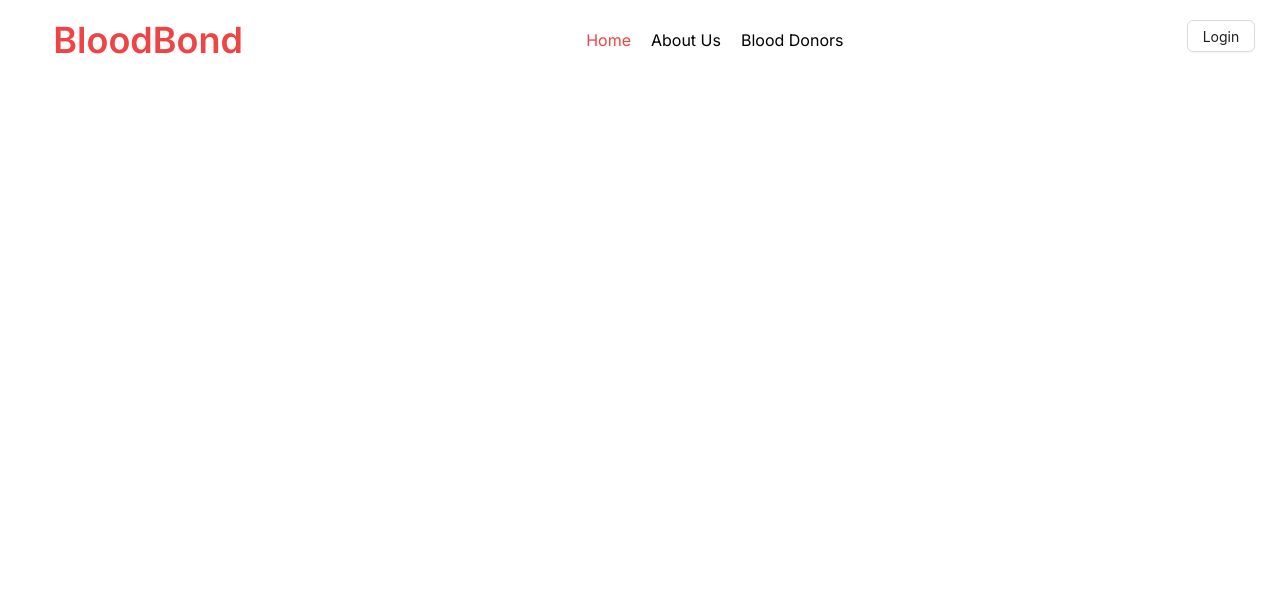
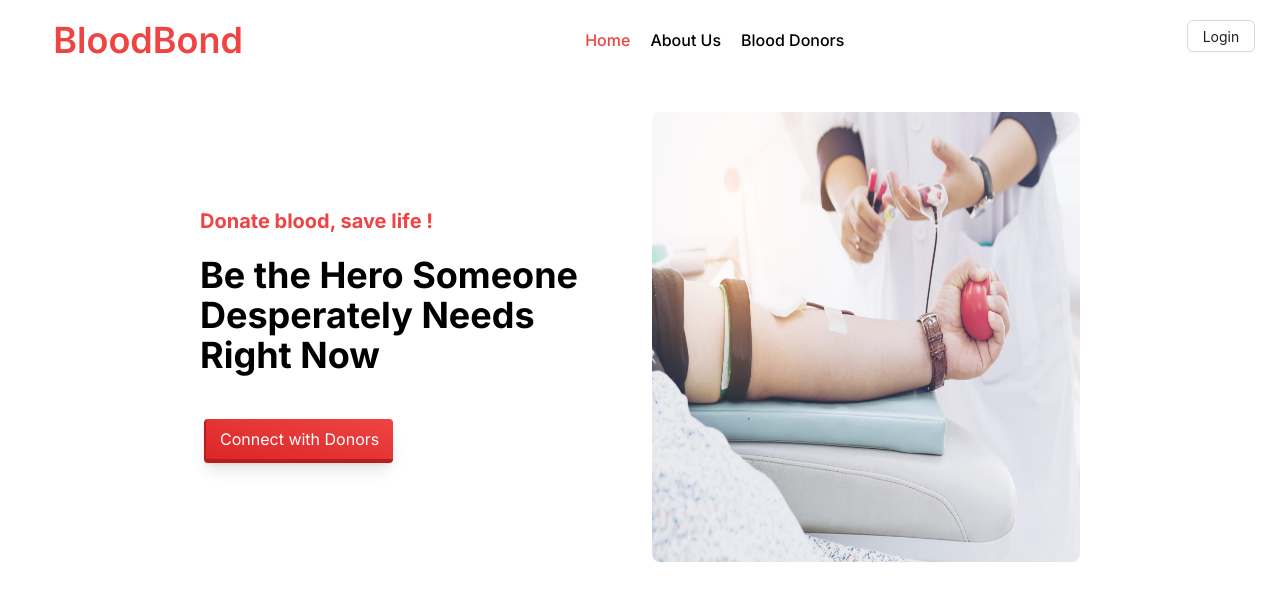
Before and after one commit to JannatunNimeNishat/blood_donation_application_client, a Next.js app: page / in a window 1280 px wide. Shown: the top 600 px of the page. Built offline with nearby package versions, Linux system fonts and the light colour scheme.

Commit message:
hero section added

```diff
--- a/src/app/(withCommonLayout)/page.tsx
+++ b/src/app/(withCommonLayout)/page.tsx
@@ -1,9 +1,10 @@
+import HeroSection from '@/components/ui/HomePage/HeroSection/HeroSection';
 import React from 'react';
 
 const HomePage = () => {
   return (
-    <div>
-
+    <div className="max-w-[1440px]  mx-auto">
+     <HeroSection/>
     </div>
   );
 };
--- /dev/null
+++ b/src/assets/index.ts
@@ -0,0 +1,7 @@
+const assets = {
+  images: {
+    heroImage: require("./landing_page/heroImage.jpg"),
+  },
+};
+
+export default assets;
--- a/src/components/shared/Navbar/Navbar.tsx
+++ b/src/components/shared/Navbar/Navbar.tsx
@@ -20,7 +20,7 @@ const Navbar = () => {
         <ul className="flex items-center gap-5">
           <Link
             className={`${pathName === "/" ? "text-red-500" : ""}
-          hover:text-red-500 duration-150
+          hover:text-red-500 duration-150 font-medium
           `}
             href={"/"}
           >
@@ -28,7 +28,7 @@ const Navbar = () => {
           </Link>
           <Link
             className={`${pathName === "/aboutUs" ? "text-red-500" : ""}
-          hover:text-red-500 duration-150
+          hover:text-red-500 duration-150 font-medium
           `}
             href={"/aboutUs"}
           >
@@ -36,7 +36,7 @@ const Navbar = () => {
           </Link>
           <Link
             className={`${pathName === "/bloodDonors" ? "text-red-500" : ""}
-          hover:text-red-500 duration-150
+          hover:text-red-500 duration-150 font-medium
           `}
             href={"/bloodDonors"}
           >
--- /dev/null
+++ b/src/components/ui/HomePage/HeroSection/HeroSection.tsx
@@ -0,0 +1,41 @@
+"use client";
+import Image from "next/image";
+import assets from "@/assets";
+import Link from "next/link";
+const HeroSection = () => {
+  return (
+    <div className="py-8 w-11/12 mx-auto flex items-center justify-center">
+      <div className="grid grid-cols-6 gap-6 w-9/12 mx-auto ">
+        <div className="col-span-3 flex flex-col justify-center ">
+          <div className="space-y-5">
+
+            <h3 className="text-red-500 font-bold text-xl">
+              Donate blood, save life !
+            </h3>
+            <h1 className="text-4xl font-bold  ">
+              Be the Hero Someone Desperately Needs Right Now
+            </h1>
+          </div>
+          <div className="mt-10">
+            <Link
+              href="/bloodDonors"
+              className="rounded relative inline-flex group items-center justify-center px-3.5 py-2 m-1 cursor-pointer border-b-4 border-l-2 active:border-red-600 active:shadow-none shadow-lg bg-gradient-to-tr from-red-600 to-red-500 border-red-700 text-white"
+            >
+              <span className="absolute w-0 h-0 transition-all duration-300 ease-out bg-white rounded-full group-hover:w-32 group-hover:h-32 opacity-10"></span>
+              <span className="relative">Connect with Donors</span>
+            </Link>
+          </div>
+        </div>
+        <div className=" col-span-3">
+          <Image
+            className="h-[450px] w-[450px] rounded-lg"
+            src={assets.images.heroImage}
+            alt="hero image"
+          />
+        </div>
+      </div>
+    </div>
+  );
+};
+
+export default HeroSection;
```
Also changed, not shown: src/assets/landing_page/heroImage.jpg (added).
